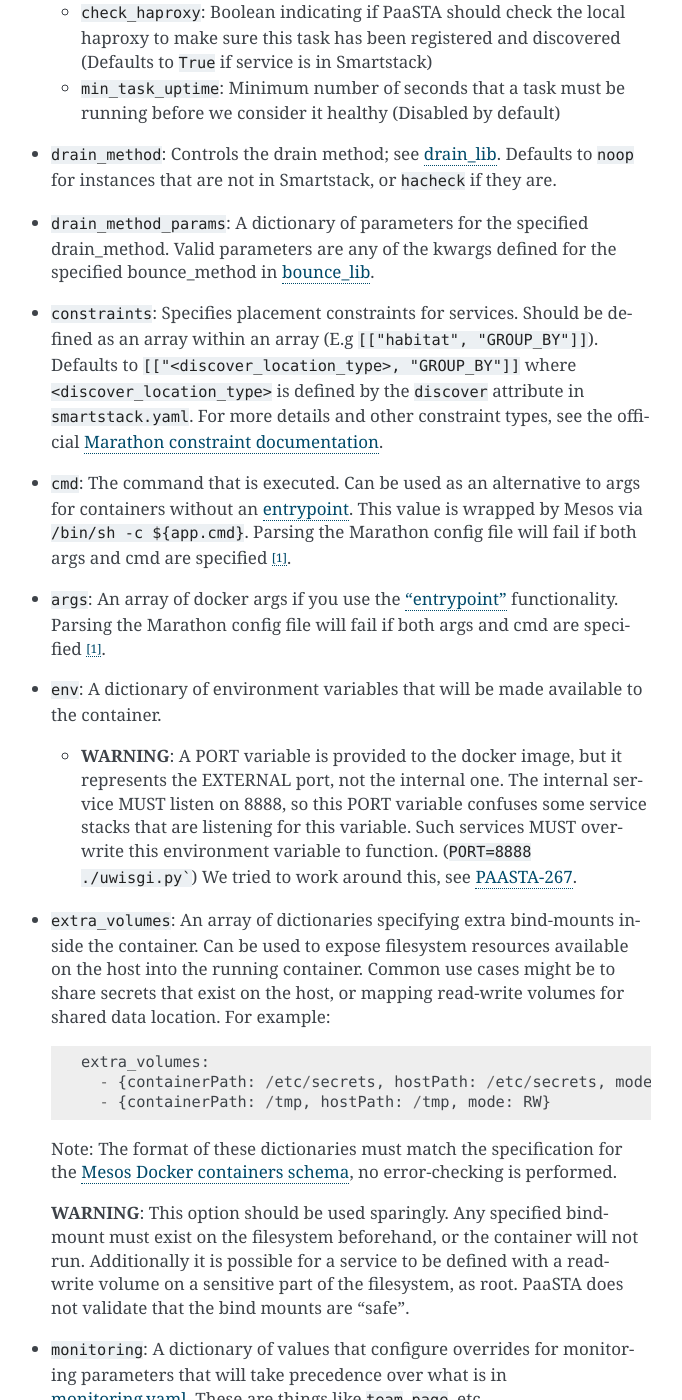
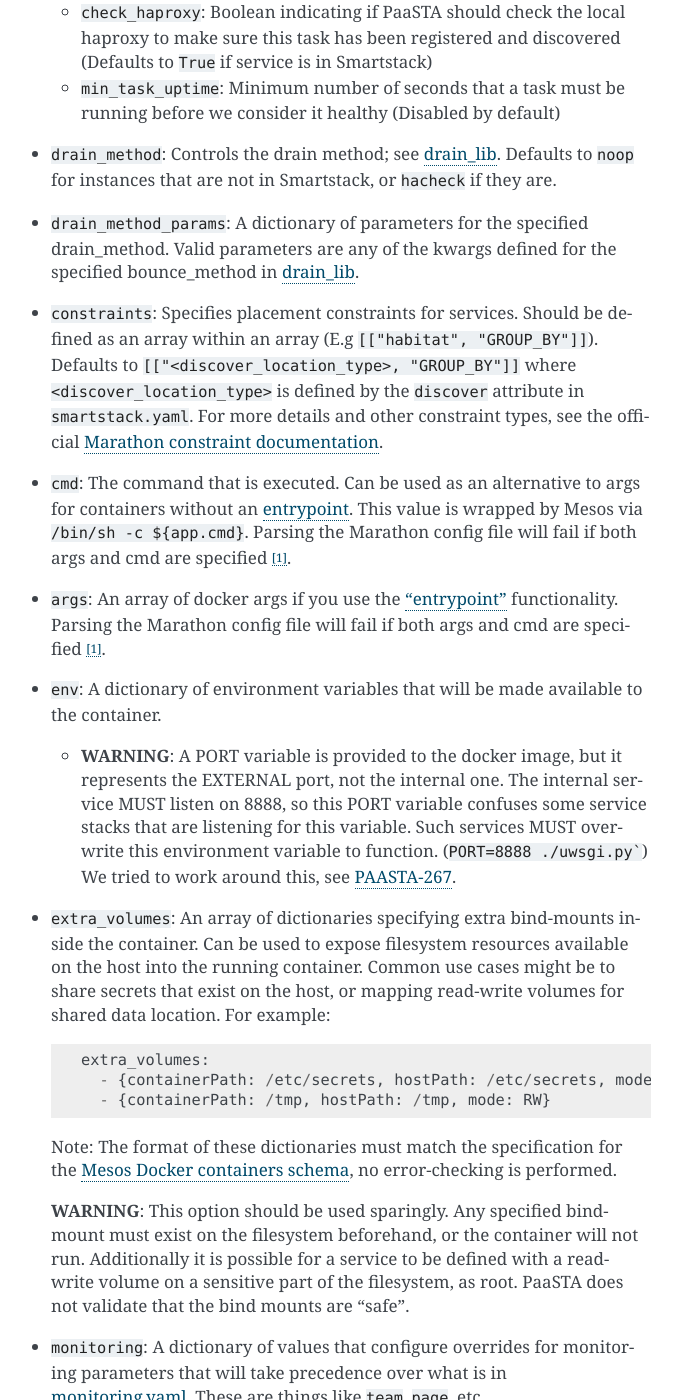
Before and after one commit to Yelp/paasta, a Sphinx documentation site: the page built from docs/source/yelpsoa_configs.rst, in a window 1280 px wide and 1400 px high, scrolled down 877 px. Shown: the whole window, without its empty margins (429-1111 px from the left). Built offline with Sphinx 7.4.7, drawn with Linux system fonts in a browser that asks for light colours; pages that are not in the unit, such as notebooks, are missing from menus.

Commit message:
drain_method_params affect drain_method, not bounce_method. Also fix uwsgi typo.

````diff
--- a/docs/source/yelpsoa_configs.rst
+++ b/docs/source/yelpsoa_configs.rst
@@ -44,7 +44,7 @@ instancename MAY have:
 
   * ``drain_method_params``: A dictionary of parameters for the specified
     drain_method. Valid parameters are any of the kwargs defined for the
-    specified bounce_method in `bounce_lib <bounce_lib.html>`_.
+    specified bounce_method in `drain_lib <drain_lib.html>`_.
 
   * ``constraints``: Specifies placement constraints for services. Should be
     defined as an array within an array (E.g ``[["habitat", "GROUP_BY"]]``).
@@ -72,7 +72,7 @@ instancename MAY have:
       represents the EXTERNAL port, not the internal one. The internal service
       MUST listen on 8888, so this PORT variable confuses some service stacks
       that are listening for this variable. Such services MUST overwrite this
-      environment variable to function. (``PORT=8888 ./uwisgi.py```) We tried
+      environment variable to function. (``PORT=8888 ./uwsgi.py```) We tried
       to work around this, see `PAASTA-267
       <https://jira.yelpcorp.com/browse/PAASTA-267>`_.
 
````
